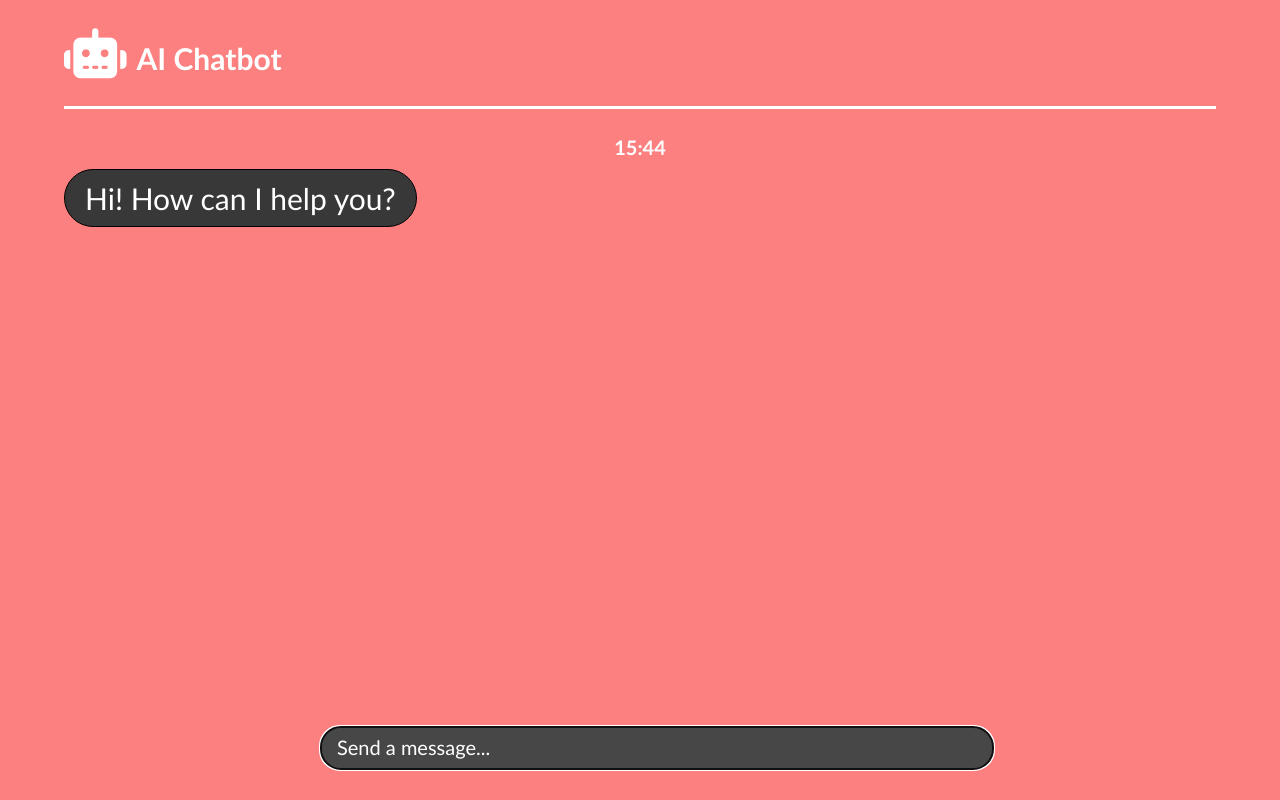
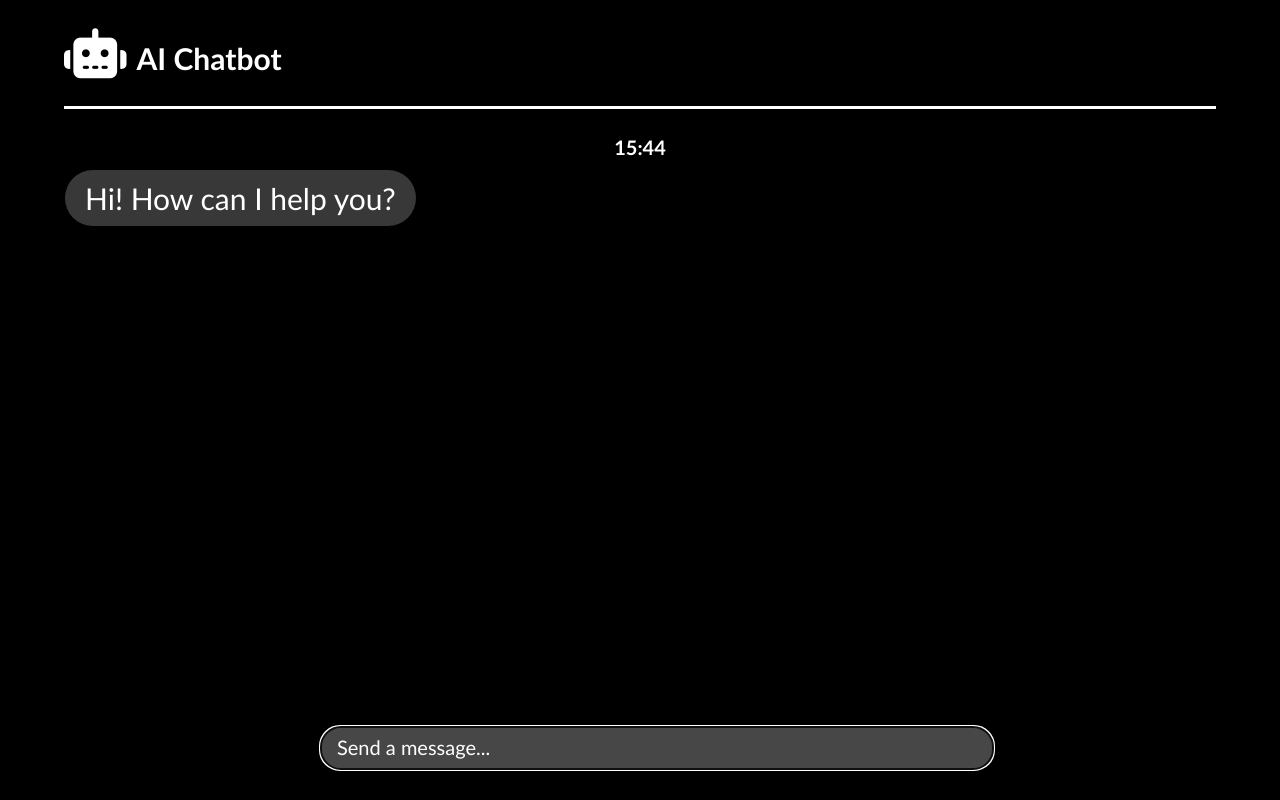
Before and after one commit to isharghura/aichatbot, a Flask app: page / in a window 1280 px wide. Run offline with Flask 3, Linux system fonts and the light colour scheme; parts of the project's set-up code (start-up, migrations or seed data) failed here and were passed over; some libraries are stand-ins or nearby versions.

Commit message:
changed bg back to original colour

```diff
--- a/static/style.css
+++ b/static/style.css
@@ -9,7 +9,7 @@ body {
     margin: 0 auto;
     width: 100%;
     height: 89%;
-    background-color: rgb(252, 128, 128);
+    background-color: rgb(0, 0, 0);
     overflow-x: hidden;
 }
 
```
